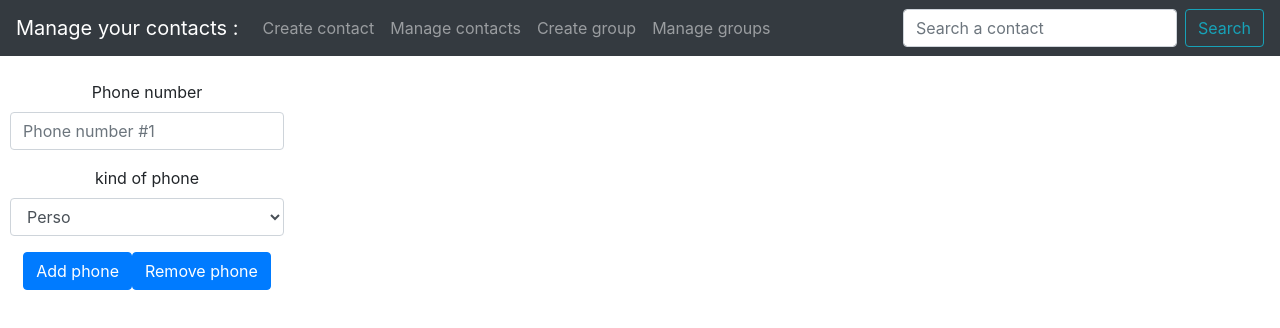
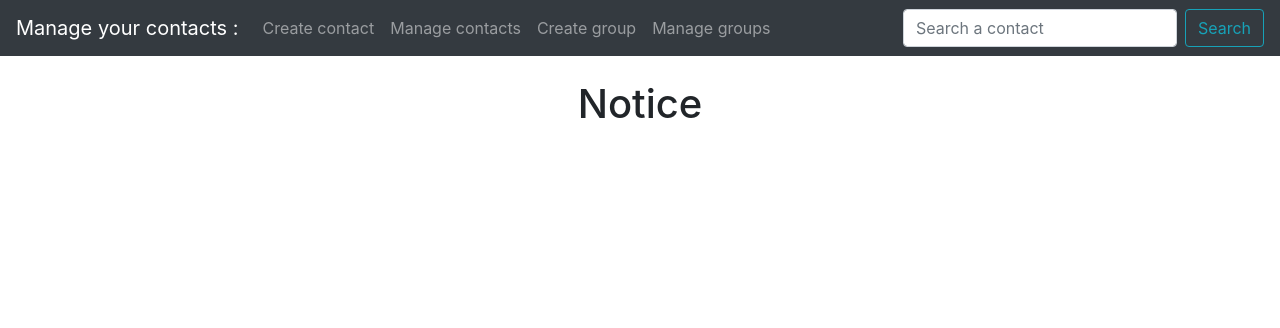
Before and after one commit to Gaya-Khelili/Annuaire_telephonique_front, a React (Create React App) app: page / in a window 1280 px wide. Shown: the top 328 px of the page. Built offline with nearby package versions, Linux system fonts and the light colour scheme.

Commit message:
visual update + refresh

```diff
--- a/src/App.js
+++ b/src/App.js
@@ -42,7 +42,7 @@ class App extends React.Component {
                                     modSelection={this.state.parameter === "" ? "allContacts" : this.state.parameter}/>;
             case "manageContactsUpdated":
                 return <ManageContacts handleStateHeaderChange={this.handleStateHeaderChange}
-                                    modSelection={this.state.parameter === "" ? "allContacts" : this.state.parameter}/>;
+                                  modSelection={this.state.parameter === "" ? "allContacts" : this.state.parameter}/>;
             case "createGroup":
                 return <CreateGroup />;
             case "manageGroups":
--- a/src/child_app_components/form_component/FormComponent.js
+++ b/src/child_app_components/form_component/FormComponent.js
@@ -277,6 +277,15 @@ class FormComponent extends React.Component{
 
                 {
                     this.state.modForm === "Create contact" ?
+                    <div>
+                        <Button
+                                variant="primary" type="button"
+                                onClick={this.handleAddPhone}
+                                className="small"
+                            >
+                                Add phone
+                            </Button>
+
                     <Form.Row>
                     {this.state.phones.map((phone, idx) => (
                         <div className="phone">
@@ -298,14 +307,6 @@ class FormComponent extends React.Component{
 
                             <Button
                                 variant="primary" type="button"
-                                onClick={this.handleAddPhone}
-                                className="small"
-                            >
-                                Add phone
-                            </Button>
-
-                            <Button
-                                variant="primary" type="button"
                                 onClick={this.handleRemovePhone(idx)}
                                 className="small"
                             >
@@ -315,6 +316,7 @@ class FormComponent extends React.Component{
                         </div>
                     ))}
                        </Form.Row>
+                       </div>
                        : ""
                 }
 
--- a/src/child_app_components/table_component/TableContent.js
+++ b/src/child_app_components/table_component/TableContent.js
@@ -13,16 +13,17 @@ function TableContent(props){
                 <td>
                     <Button variant="outline-info" onClick={() =>
                         props.handleStateHeaderChange("detailsContact",props.contact.idContact)}>Details</Button>
-                    <Button variant="outline-info" onClick={() => {deleteContact(props.contact.idContact)
-                             props.handleStateHeaderChange("manageContactsUpdated","")
+
+                    <Button variant="outline-info" onClick={() => {
+                        if (window.confirm('Are you sure you want to delete this contact?'))
+                        deleteContact(props.contact.idContact,props)
                         }}>Delete</Button>
                 </td>
             </tr>
-
     )
 }
 
-function deleteContact(idContact){
+function deleteContact(idContact,props){
     fetch("http://localhost:8080/api/contact/"+idContact, {
                 headers: {
                     "Access-Control-Allow-Origin": "*",
@@ -31,7 +32,7 @@ function deleteContact(idContact){
                 method: 'DELETE',
             })
             .then(response => {
-
+                props.handleRefresh()
             })
             .catch(err => {
                 console.log(err);
--- a/src/child_app_main/ManageContacts.js
+++ b/src/child_app_main/ManageContacts.js
@@ -10,6 +10,7 @@ class ManageContacts extends React.Component{
         this.state = {
             allContact:[]
         }
+        this.handleRefresh = this.handleRefresh.bind(this)
     }
 
     componentDidMount(){
@@ -27,8 +28,13 @@ class ManageContacts extends React.Component{
 
         const contactsComponent = this.state.allContact.map(item =>
             <TableContent key={item.idContact} contact={item}
-                handleStateHeaderChange={this.props.handleStateHeaderChange}/>)
+                handleStateHeaderChange={this.props.handleStateHeaderChange}
+                handleRefresh={this.handleRefresh}/>)
         return contactsComponent
+    }
+
+    handleRefresh(){
+        this.componentDidMount()
     }
 
     render(){
--- a/src/child_app_main/Notice.js
+++ b/src/child_app_main/Notice.js
@@ -6,79 +6,17 @@ class Notice extends React.Component{
 
     constructor(){
         super()
-        this.state={
-            phones: [{phoneNumber:"",phoneKind:""}]
-        }
-        this.handlePhoneChange = this.handlePhoneChange.bind(this)
     }
 
     componentDidMount(){
         console.log("load notice")
     }
 
-    handlePhoneChange = idx => evt => {
-        const newPhones = this.state.phones.map((phone, sidx) => {
-          if (idx !== sidx) return phone;
-          return { ...phone, [evt.target.name]: evt.target.value };
-        });
 
-        this.setState({ phones: newPhones });
-      };
-
-      handleAddPhone = () => {
-        this.setState({
-          phones: this.state.phones.concat([{ phoneNumber: "",phoneKind:"Perso" }])
-        });
-      };
-
-      handleRemovePhone = idx => () => {
-        this.setState({
-            phones: this.state.phones.filter((p, sidx) => idx !== sidx)
-        });
-      };
 
     render(){
         return (
-                <Form>
-                    <Form.Row>
-                    {this.state.phones.map((phone, idx) => (
-                        <div className="phone">
-
-                            <Form.Group as={Col} controlId="formGridPhoneNumber">
-                                <Form.Label>Phone number</Form.Label>
-                                <Form.Control placeholder={`Phone number #${idx + 1}`}
-                                    value={phone.phoneNumber} name="phoneNumber" onChange={this.handlePhoneChange(idx)}/>
-                                </Form.Group>
-
-                                <Form.Group as={Col} controlId="formGridPhoneKind">
-                                    <Form.Label>kind of phone</Form.Label>
-                                    <Form.Control as="select" defaultValue="Choose..."
-                                        value={phone.phoneKind} name="phoneKind" onChange={this.handlePhoneChange(idx)}>
-                                        <option>Perso</option>
-                                        <option>Pro</option>
-                                    </Form.Control >
-                                </Form.Group>
-
-                            <Button
-                                variant="primary" type="button"
-                                onClick={this.handleAddPhone}
-                                className="small"
-                            >
-                                Add phone
-                            </Button>
-
-                            <Button
-                                variant="primary" type="button"
-                                onClick={this.handleRemovePhone(idx)}
-                                className="small"
-                            >
-                                Remove phone
-                            </Button>
-
-                        </div>
-                    ))}
-                       </Form.Row>
-                </Form>
+               <h1>Notice</h1>
         )
     }
 }
```
